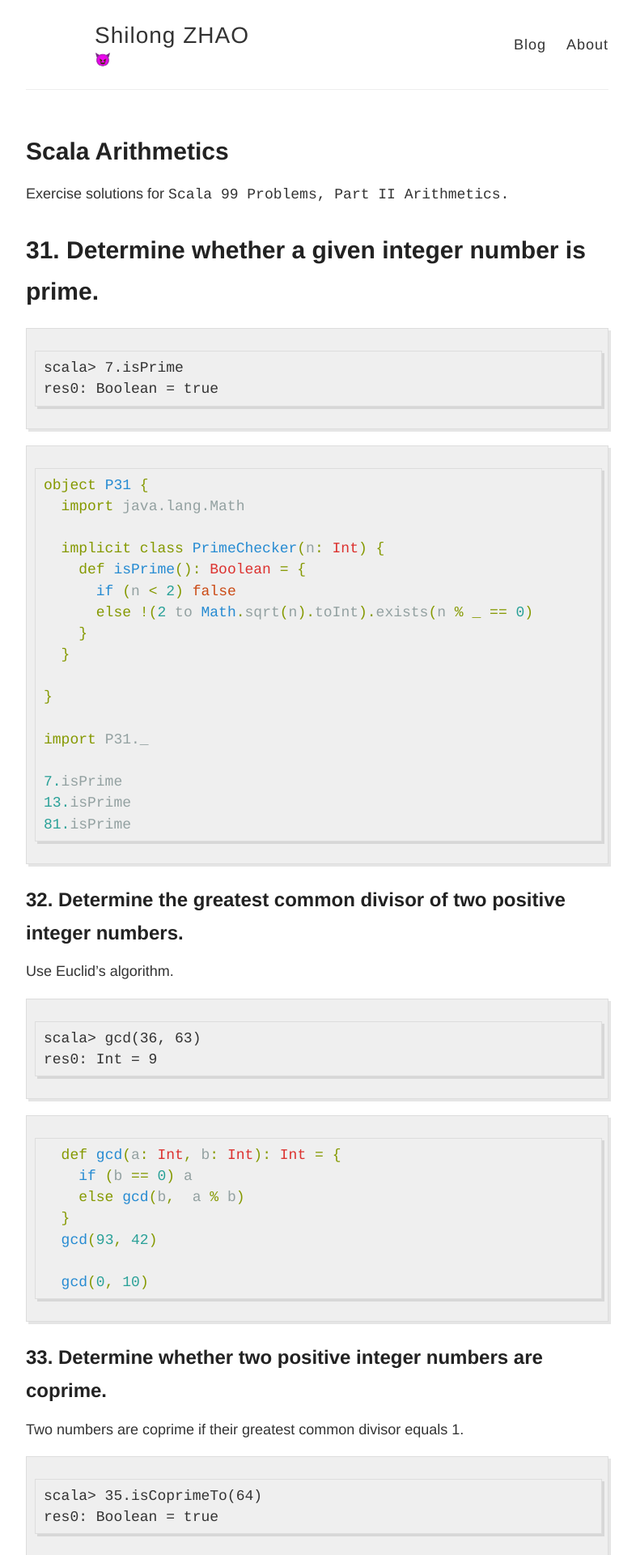
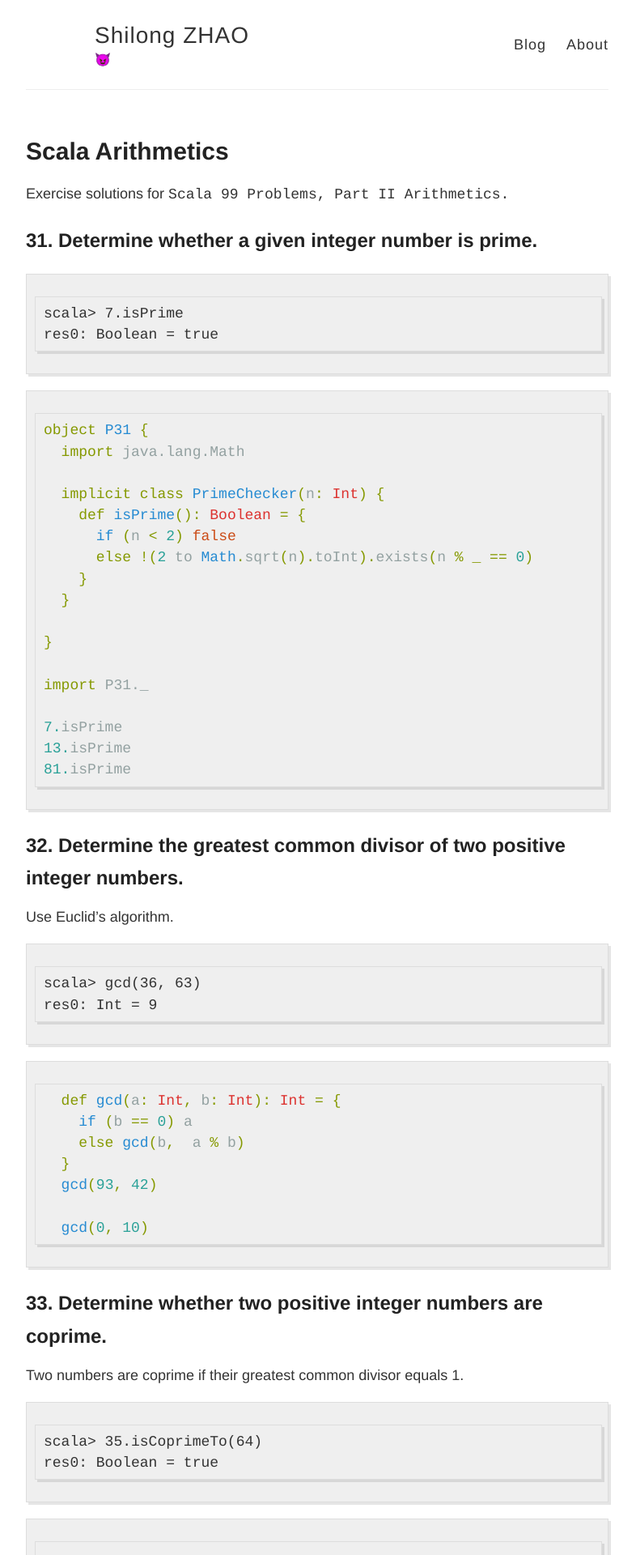
Before and after one commit to SHiL0NG/shil0ng.github.io, a Jekyll site: the page built from _posts/2020-09-07-scala-99-problems-part-ii-arithmetics.md, in a window 1280 px wide. Shown: the top 1920 px of the page at 81% size, without its empty margins (248-1034 px from the left). Built offline with Jekyll 4.4.1, drawn with Linux system fonts in a browser that asks for light colours.

Commit message:
header level fix

````diff
--- a/_posts/2020-09-07-scala-99-problems-part-ii-arithmetics.md
+++ b/_posts/2020-09-07-scala-99-problems-part-ii-arithmetics.md
@@ -5,7 +5,7 @@ layout: post
 
 Exercise solutions for `Scala 99 Problems, Part II Arithmetics.`
 
-# 31. Determine whether a given integer number is prime.
+## 31. Determine whether a given integer number is prime.
 ```
 scala> 7.isPrime
 res0: Boolean = true
@@ -152,7 +152,7 @@ res0: Map[Int,Int] = Map(3 -> 2, 5 -> 1, 7 -> 1)
   315.primeFactorsMultiplicity2
 ```
 
-### 37. Calculate Euler's totient function phi(m) (improved).
+## 37. Calculate Euler's totient function phi(m) (improved).
 
 
 
@@ -209,7 +209,7 @@ import P40._
 
 ```
 
-### 41. A list of Goldbach compositions.
+## 41. A list of Goldbach compositions.
 Given a range of integers by its lower and upper limit, print a list of all even numbers and their Goldbach composition.
 ```
 scala> printGoldbachList(9 to 20)
````
Also changed, not shown: _posts/2020-09-07-scala-99-problems-part-i-lists.md (+1 -1 lines).
